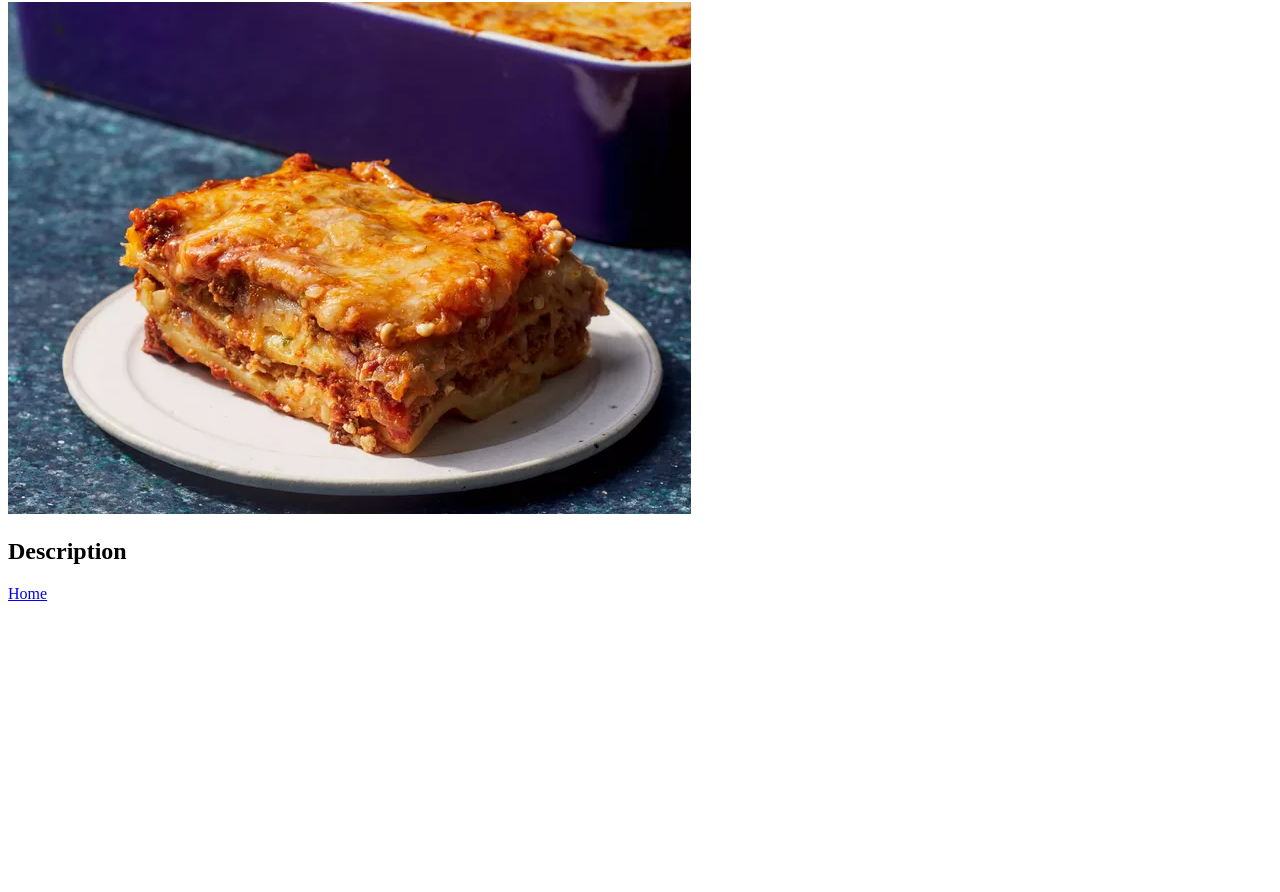
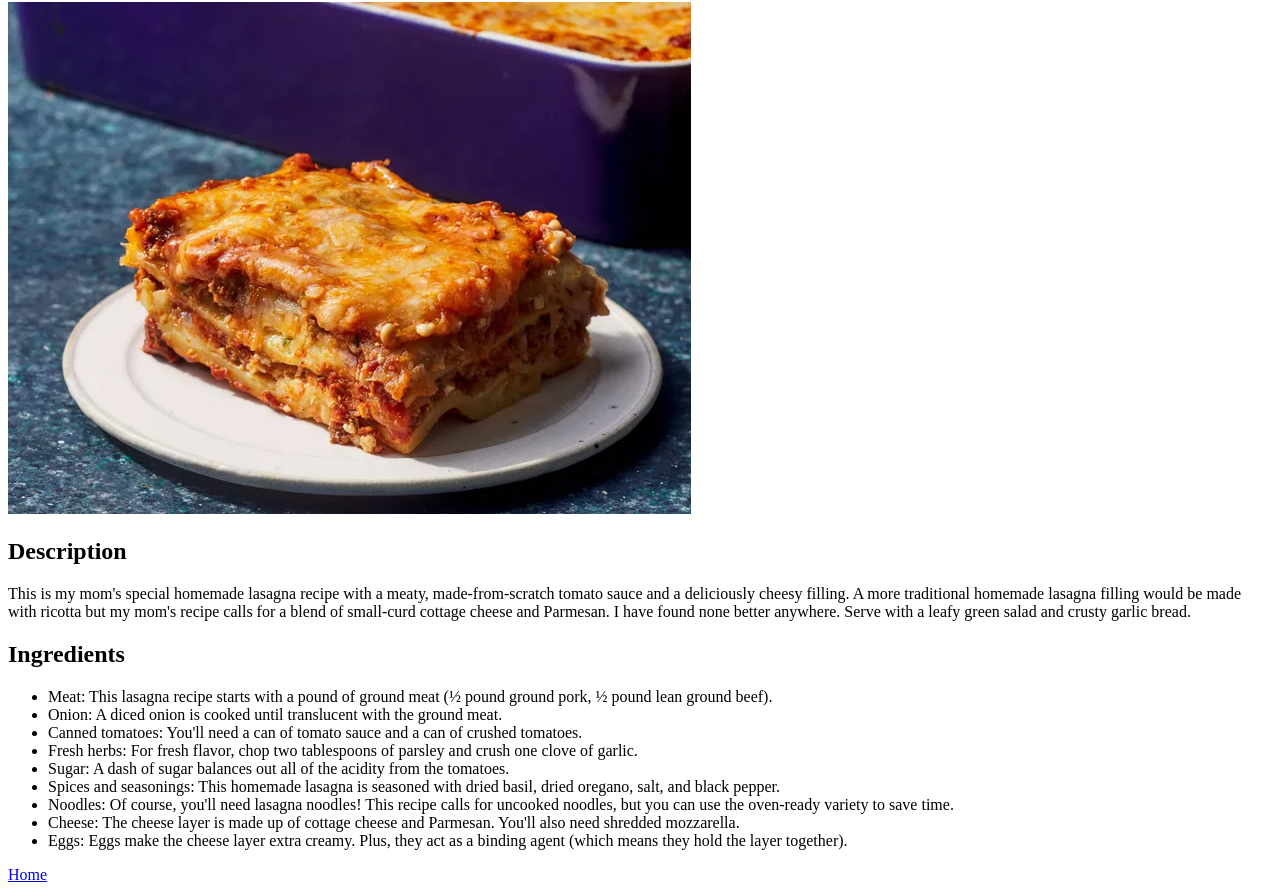
Before and after one commit to toledomillapel/odin-recipes, a plain HTML site: page recipes/lasagna.html in a window 1280 px wide. Shown: the part 78-970 px from the top of the page. Before the commit the page ends 800 px from the top, so only its background shows below. Drawn offline with Linux system fonts and the light colour scheme.

Commit message:
Add ingredientes to the recipe

```diff
--- a/recipes/lasagna.html
+++ b/recipes/lasagna.html
@@ -12,7 +12,24 @@
 
     <h2>Description</h2>
 
+    <p>This is my mom's special homemade lasagna recipe with a meaty, made-from-scratch tomato sauce
+    and a deliciously cheesy filling. A more traditional homemade lasagna filling would be made with
+    ricotta but my mom's recipe calls for a blend of small-curd cottage cheese and Parmesan. I have
+    found none better anywhere. Serve with a leafy green salad and crusty garlic bread.</p>
 
+    <h2>Ingredients</h2>
+
+    <ul>
+        <li>Meat: This lasagna recipe starts with a pound of ground meat (½ pound ground pork, ½ pound lean ground beef).</li>
+        <li>Onion: A diced onion is cooked until translucent with the ground meat.</li>
+        <li>Canned tomatoes: You'll need a can of tomato sauce and a can of crushed tomatoes.</li>
+        <li>Fresh herbs: For fresh flavor, chop two tablespoons of parsley and crush one clove of garlic.</li>
+        <li>Sugar: A dash of sugar balances out all of the acidity from the tomatoes.</li>
+        <li>Spices and seasonings: This homemade lasagna is seasoned with dried basil, dried oregano, salt, and black pepper.</li>
+        <li>Noodles: Of course, you'll need lasagna noodles! This recipe calls for uncooked noodles, but you can use the oven-ready variety to save time.</li>
+        <li>Cheese: The cheese layer is made up of cottage cheese and Parmesan. You'll also need shredded mozzarella.</li>
+        <li>Eggs: Eggs make the cheese layer extra creamy. Plus, they act as a binding agent (which means they hold the layer together).</li>
+    </ul>
 
     <a href ="../index.html">Home</a>
 
```
